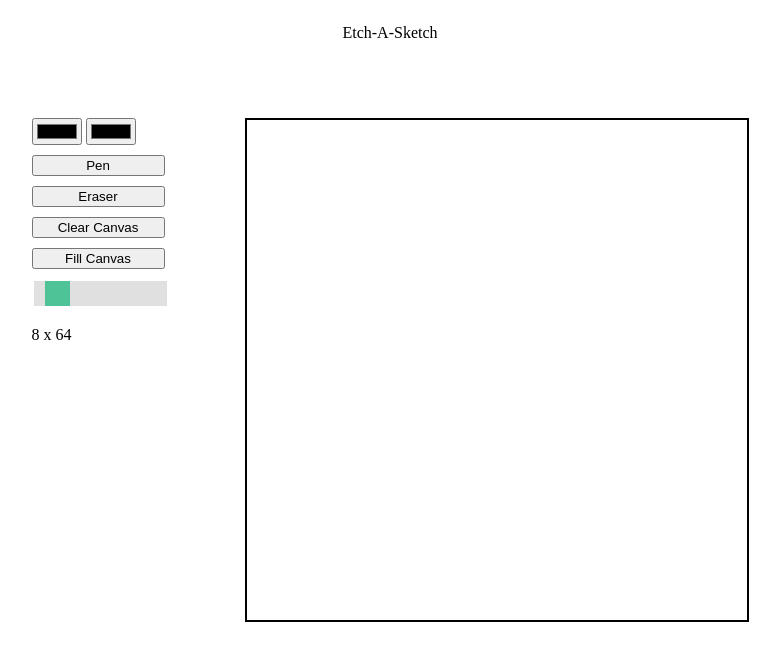
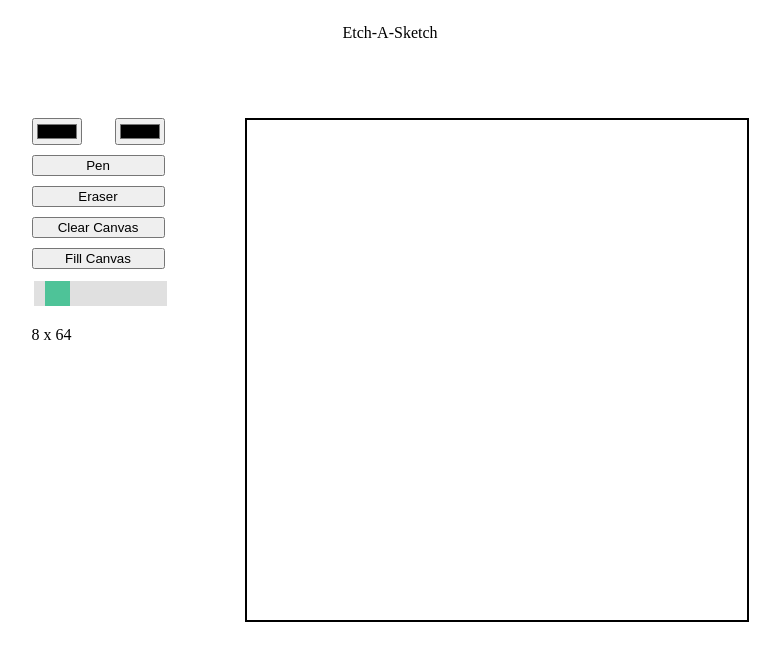
Before and after one commit to labihi/Etch-A-Sketch, a plain HTML site: page index.html in a window 1280 px wide. Shown: the whole page, without its empty margins (250-1030 px from the left). Drawn offline with Linux system fonts and the light colour scheme.

Commit message:
Modified the css to display the color picker better

```diff
--- a/styles.css
+++ b/styles.css
@@ -16,6 +16,11 @@
     display: flex;
     flex-direction: column;
     gap: 10px;
+}
+
+.color-picker-container{
+  display: flex;
+  justify-content: space-between;
 }
 
 .grid-container {
```
